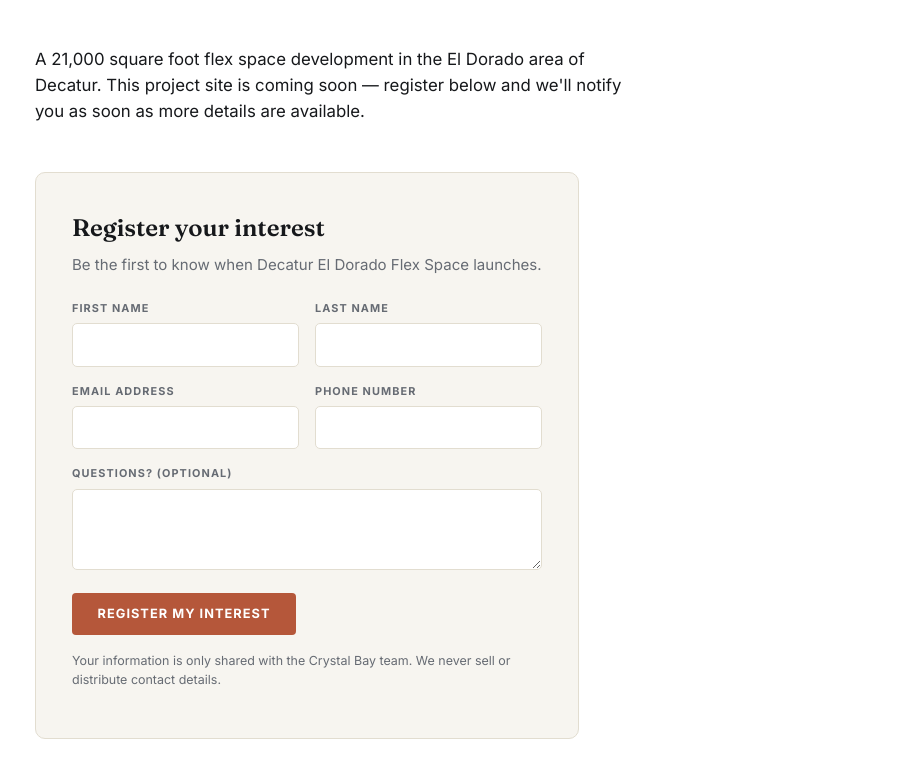
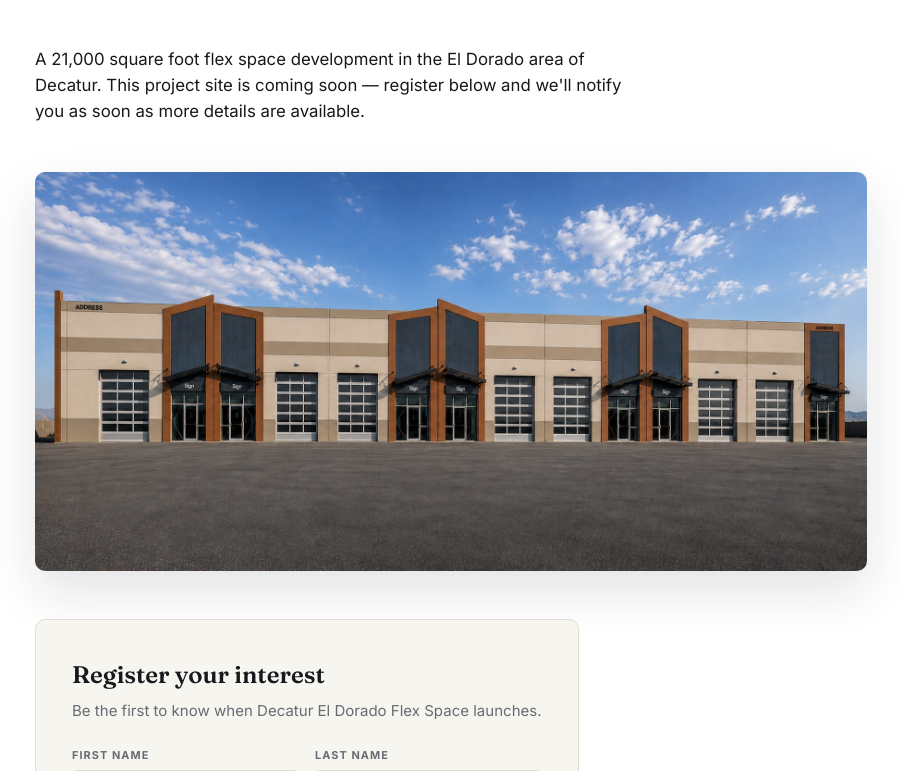
Before and after one commit to ssschmidt99/Crystal-Bay-Development, an Astro site: page /projects/decatur-el-dorado-flex in a window 1280 px wide. Shown: the part 411-1182 px from the top of the page, without its empty margins (45-946 px from the left). Built offline with nearby package versions, Linux system fonts and the light colour scheme; Astro itself is replaced by a stand-in of ours.

Commit message:
Rename McKnight/Painiflow Cottages to McKnight Cottages, add real site plan
Update with actual unit/parking counts (87 units, 62 stalls) and cross-street
location from the Harris Ave/McKnight St site layout. Also add the latest
Decatur El Dorado Flex Space rendering, and extend the shared coming-soon
template with an optional project image.

```diff
--- a/src/data/projects.js
+++ b/src/data/projects.js
@@ -174,6 +174,10 @@ export const projects = [
     summary: '21,000 sq ft of flex space in El Dorado, Decatur.',
     description: 'A 21,000 square foot flex space development in the El Dorado area of Decatur.',
     accent: '#b5573a',
+    image: {
+      src: '/images/decatur-el-dorado-flex/render.jpg',
+      alt: 'Exterior rendering of the Decatur El Dorado Flex Space building',
+    },
   },
   {
     slug: 'lincoln-mini-flex',
@@ -289,14 +293,19 @@ export const projects = [
     externalUrl: 'https://waterstreetcottages.com',
   },
   {
-    slug: 'mcknight-painiflow-cottages',
-    name: 'McKnight / Painiflow Cottages',
-    headline: { line1: 'McKnight / Painiflow', accentWord: 'Cottages' },
-    location: '',
+    slug: 'mcknight-cottages',
+    name: 'McKnight Cottages',
+    headline: { line1: 'McKnight', accentWord: 'Cottages' },
+    location: 'Las Vegas, Nevada',
     category: 'Residential',
-    stat: '45–57 lots',
-    summary: 'A cottage community of 45 to 57 lots.',
-    description: 'McKnight / Painiflow Cottages is a residential cottage community of 45 to 57 lots.',
+    stat: '87 units',
+    summary: 'An 87-unit cottage community in Las Vegas.',
+    description:
+      'McKnight Cottages is a planned 87-unit residential community at the corner of Harris Avenue, McKnight Street, and Painiflow Street in Las Vegas, Nevada, with 62 on-site parking stalls.',
     accent: '#8a6bb1',
+    image: {
+      src: '/images/mcknight-cottages/site-plan.jpg',
+      alt: 'Preliminary site plan for McKnight Cottages showing 87 units along McKnight Street and Painiflow Street',
+    },
   },
 ];
--- a/src/pages/projects/[slug].astro
+++ b/src/pages/projects/[slug].astro
@@ -36,6 +36,12 @@ const formName = `interest-${project.slug}`;
       {project.description} This project site is coming soon — register below and we'll notify you as soon as
       more details are available.
     </p>
+
+    {
+      project.image && (
+        <img class="coming-soon-photo" src={project.image.src} alt={project.image.alt} loading="eager" />
+      )
+    }
 
     <div class="register-panel">
       <h2>Register your interest</h2>
--- a/src/styles/global.css
+++ b/src/styles/global.css
@@ -312,6 +312,14 @@ img {
   font-size: 1.05rem;
   color: var(--color-ink);
   margin-bottom: 3rem;
+}
+
+.coming-soon-photo {
+  width: 100%;
+  max-width: 52rem;
+  border-radius: 10px;
+  margin-bottom: 3rem;
+  box-shadow: 0 20px 50px rgba(22, 24, 27, 0.12);
 }
 
 /* Register interest form */
```
Also changed, not shown: public/images/decatur-el-dorado-flex/render.jpg (added), public/images/mcknight-cottages/site-plan.jpg (added).
